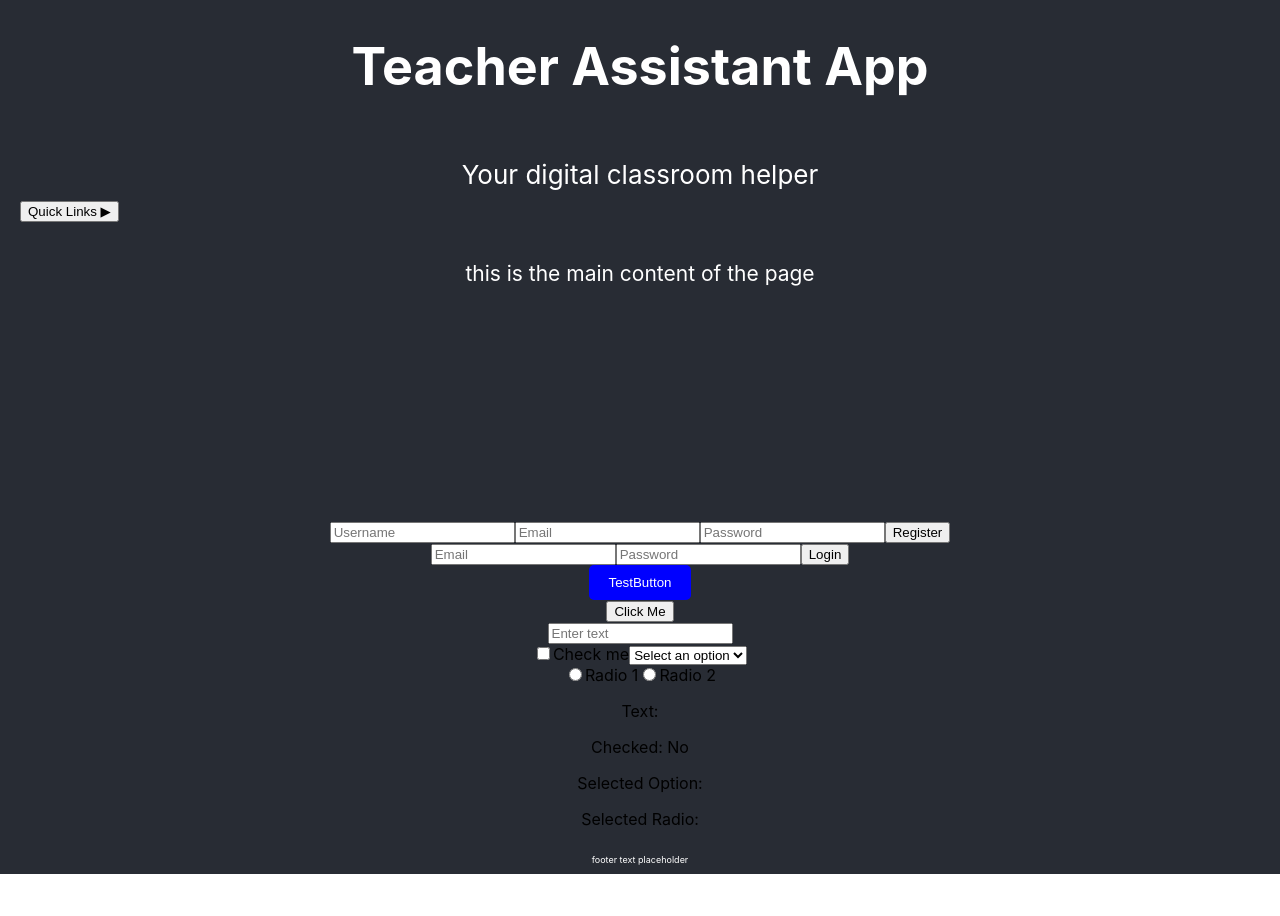
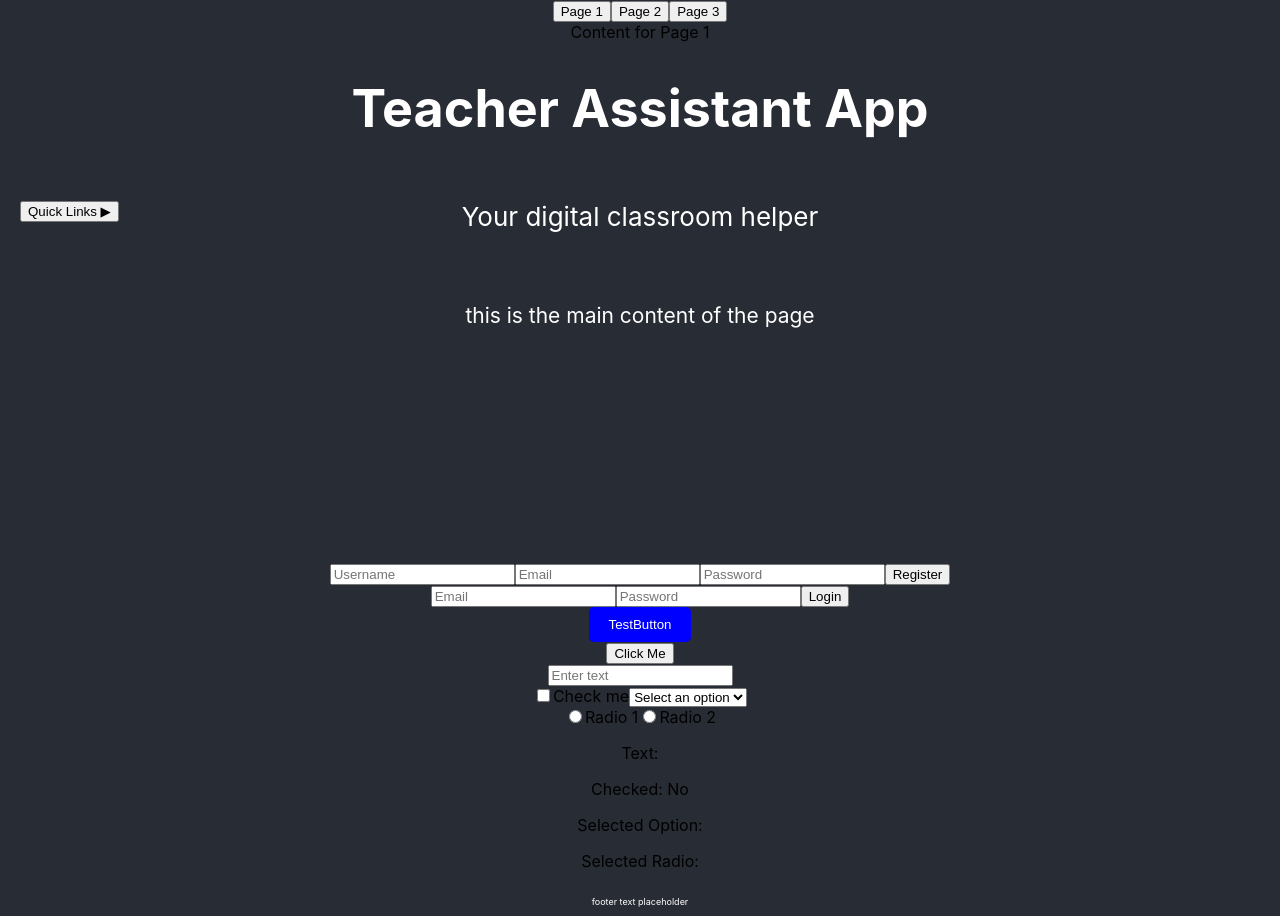
Before and after one commit to soleohess/teacher-assistant-app, a React (Create React App) app: page / in a window 1280 px wide. Before the commit the page ends 874 px from the top, so only its background shows below. Built offline with nearby package versions, Linux system fonts and the light colour scheme.

Commit message:
trtying tab system out

```diff
--- a/package.json
+++ b/package.json
@@ -13,6 +13,7 @@
     "mongoose": "^8.9.5",
     "react": "^18.3.1",
     "react-dom": "^18.3.1",
+    "react-router-dom": "^7.3.0",
     "react-scripts": "^5.0.1",
     "web-vitals": "^2.1.4"
   },
--- a/src/App.js
+++ b/src/App.js
@@ -8,6 +8,7 @@ import TestButton from './components/TestButton';
 import DropdownMenu from './components/DropdownMenu';
 import Register from './components/Register';
 import Login from './components/Login';
+import Tabs from './components/Tabs';
 
 function App() {
   const buttonPress = () => {
@@ -16,6 +17,7 @@ function App() {
 
   return (
     <div className="App">
+      <Tabs />
       <Header title="Teacher Assistant App" description="Your digital classroom helper"/>
       <Main description="this is the main content of the page"/>
       <DropdownMenu />
--- /dev/null
+++ b/src/components/TabContent1.js
@@ -0,0 +1,8 @@
+// src/components/TabContent1.js
+import React from 'react';
+
+const TabContent1 = () => {
+  return <div>Content for Page 1</div>;
+};
+
+export default TabContent1;
--- /dev/null
+++ b/src/components/TabContent2.js
@@ -0,0 +1,8 @@
+// src/components/TabContent2.js
+import React from 'react';
+
+const TabContent2 = () => {
+  return <div>Content for Page 2</div>;
+};
+
+export default TabContent2;
--- /dev/null
+++ b/src/components/TabContent3.js
@@ -0,0 +1,8 @@
+// src/components/TabContent3.js
+import React from 'react';
+
+const TabContent3 = () => {
+  return <div>Content for Page 3</div>;
+};
+
+export default TabContent3;
--- /dev/null
+++ b/src/components/Tabs.js
@@ -0,0 +1,37 @@
+// src/components/Tabs.js
+import React, { useState } from 'react';
+import TabContent1 from './TabContent1';
+import TabContent2 from './TabContent2';
+import TabContent3 from './TabContent3';
+
+const Tabs = () => {
+  const [activeTab, setActiveTab] = useState('page1');
+
+  const renderContent = () => {
+    switch (activeTab) {
+      case 'page1':
+        return <TabContent1 />;
+      case 'page2':
+        return <TabContent2 />;
+      case 'page3':
+        return <TabContent3 />;
+      default:
+        return null;
+    }
+  };
+
+  return (
+    <div>
+      <div className="tabs">
+        <button onClick={() => setActiveTab('page1')}>Page 1</button>
+        <button onClick={() => setActiveTab('page2')}>Page 2</button>
+        <button onClick={() => setActiveTab('page3')}>Page 3</button>
+      </div>
+      <div className="tab-content">
+        {renderContent()}
+      </div>
+    </div>
+  );
+};
+
+export default Tabs;
```
Also changed, not shown: 1 other file (tests, documents, lock files or other folders).
